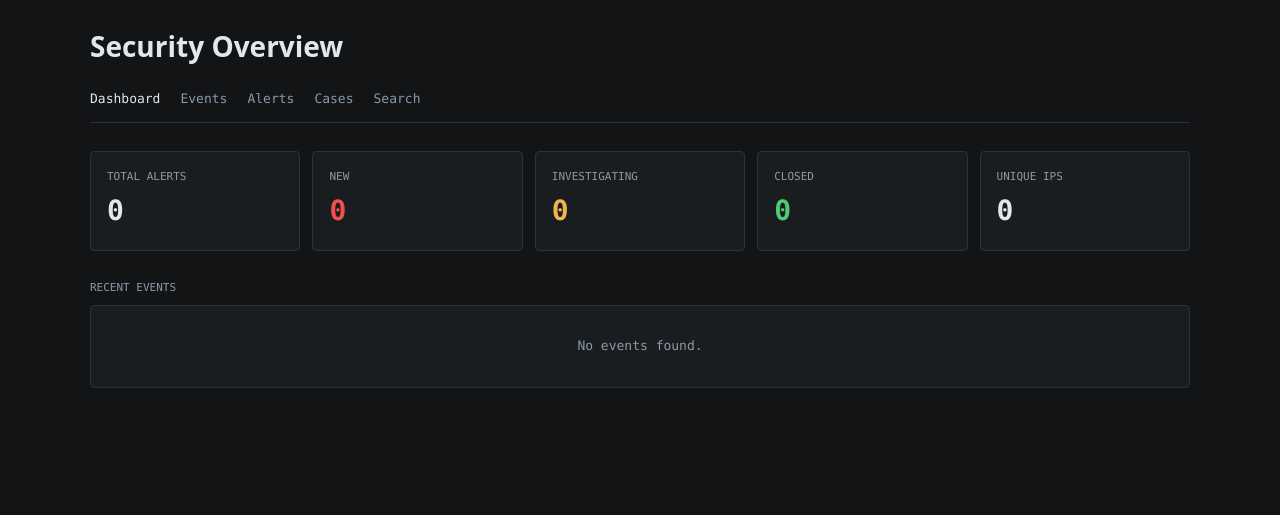
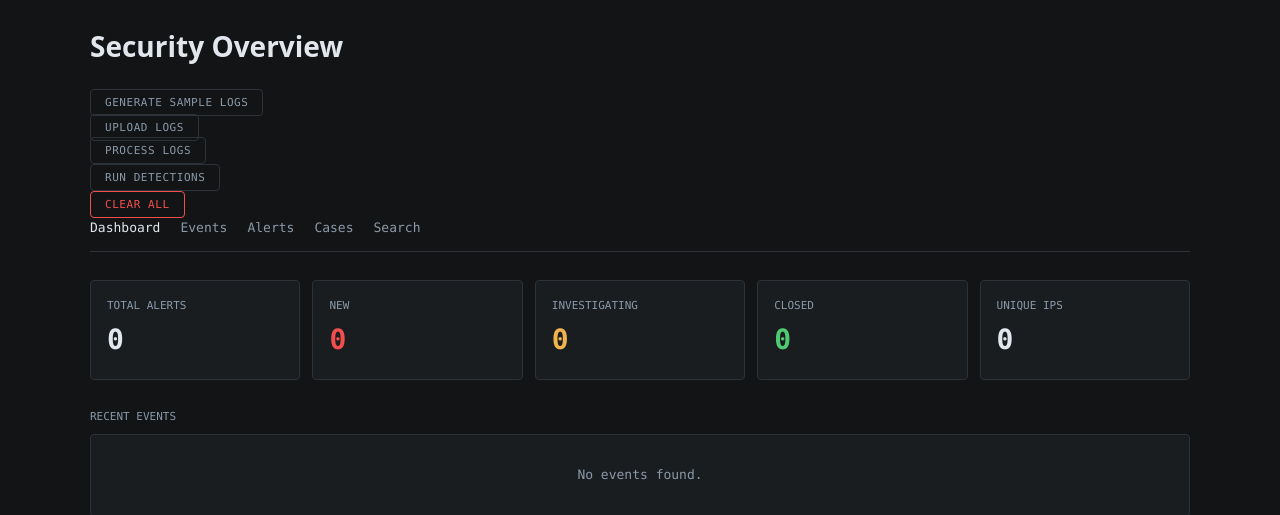
Before and after one commit to yugg755i/siem-platform, a Flask app: page / in a window 1280 px wide. Shown: the part 61-576 px from the top of the page. Run offline with Flask 3, Linux system fonts and the light colour scheme; data that the repository does not hold is empty; parts of the project's set-up code (start-up, migrations or seed data) failed here and were passed over.

Commit message:
feat: add dashboard button and styling

```diff
--- a/app.py
+++ b/app.py
@@ -1,13 +1,77 @@
-from flask import Flask, render_template, request
+import os
+from flask import Flask, render_template, request, redirect
+from generators.apache_generator import  apache_generator
+from generators.auth_generator import  auth_generator
+from generators.windows_generator import  windows_generator
 from src.database.database import (
+    create_database,
     get_event, get_alert_count_by_status, get_all_events, get_events_for_alert,
     get_alert, get_case, get_cases, get_notes,
-    get_all_alerts, get_all_cases
+    get_all_alerts, get_all_cases,
+    clear_events, clear_alerts, clear_cases, clear_notes
     )
-from src.pipeline import process_logs
+from src.pipeline import process_logs, ingest_logs, run_detections
 
 app = Flask(__name__)
 
+LOG_DIR = "logs"
+
+ALLOWED = {
+    "auth.log",
+    "apache.log",
+    "windows.log"
+}
+
+@app.route("/generate", methods=["POST"])
+def generate():
+
+    apache_generator()
+    auth_generator()
+    windows_generator()
+
+    process_logs()
+
+    return redirect("/")
+
+@app.route("/upload", methods=["POST"])
+def upload_logs():
+
+    files = request.files.getlist("logs")
+
+    for file in files:
+
+        if file.filename == "":
+            continue
+
+        if file.filename not in ALLOWED:
+            continue
+
+        path = os.path.join(LOG_DIR, file.filename)
+        file.save(path)
+
+    return redirect("/")
+
+@app.route("/process", methods=["POST"])
+def process():
+
+    ingest_logs()
+
+    return redirect("/")
+
+@app.route("/detect", methods=["POST"])
+def detections():
+
+    run_detections()
+
+    return redirect("/")
+
+@app.route("/clear", methods=["POST"])
+def clear():
+    clear_notes()
+    clear_cases()
+    clear_alerts()
+    clear_events()
+    return redirect("/")
 
 @app.route("/")
 def dashboard():
@@ -45,24 +109,20 @@ def dashboard():
         severity_counts=severity_counts,
     )
 
-
 @app.route("/events")
 def event_page():
     events = get_all_events()
     return render_template("events.html", events=events)
-
 
 @app.route("/events/<int:event_id>")
 def event_details(event_id):
     event = get_event(event_id)
     return render_template("event_details.html", event=event)
 
-
 @app.route("/alerts")
 def alerts_page():
     alerts = get_all_alerts()
     return render_template("alerts.html", alerts=alerts)
-
 
 @app.route("/alerts/<int:alert_id>")
 def alert_details(alert_id):
@@ -71,19 +131,16 @@ def alert_details(alert_id):
     cases = get_cases(alert_id)
     return render_template("alert_details.html", alert=alert, events=events, cases=cases)
 
-
 @app.route("/cases")
 def cases_page():
     cases = get_all_cases()
     return render_template("cases.html", cases=cases)
-
 
 @app.route("/cases/<int:case_id>")
 def case_details(case_id):
     case = get_case(case_id)
     notes = get_notes(case_id)
     return render_template("case_details.html", case=case, notes=notes)
-
 
 @app.route("/search")
 def search():
@@ -104,5 +161,5 @@ def search():
 
 
 if __name__ == "__main__":
-    process_logs()
+    create_database()
     app.run(debug=True)
--- a/static/style.css
+++ b/static/style.css
@@ -203,3 +203,28 @@ td.ip { font-family: var(--mono); color: var(--accent); }
 
 .empty { padding: 30px; text-align: center; color: var(--text-muted); font-family: var(--mono); }
 .table-footer { padding: 10px 14px; background: var(--surface-alt); font-size: 12px; color: var(--text-muted); }
+
+.action-btn {
+  background: transparent;
+  border: 1px solid var(--border);
+  color: var(--text-muted);
+  padding: 6px 14px;
+  border-radius: 4px;
+  font-family: var(--mono);
+  font-size: 11px;
+  cursor: pointer;
+  text-transform: uppercase;
+  letter-spacing: 0.05em;
+  transition: border-color 0.15s, color 0.15s;
+}
+.action-btn:hover {
+  border-color: var(--text-muted);
+  color: var(--text);
+}
+.action-btn--danger {
+  border-color: var(--danger);
+  color: var(--danger);
+}
+.action-btn--danger:hover {
+  background: rgba(243,78,78,0.1);
+}
--- a/templates/dashboard.html
+++ b/templates/dashboard.html
@@ -14,6 +14,29 @@
     </header>
 
     <div class="page-title">Security Overview</div>
+
+    <div class="actions">
+
+    <form action="/generate" method="POST">
+        <button type="submit" class="action-btn" title="Generate synthetic auth, Apache, and Windows logs for testing">Generate Sample Logs</button>
+    </form>
+    <form action="/upload" method="POST" enctype="multipart/form-data">
+        <label class="action-btn" style="cursor:pointer;" title="Upload your own auth.log, apache.log, or windows.log">
+            Upload Logs
+            <input type="file" name="logs" multiple accept=".log,.json" style="display:none;" onchange="this.form.submit()">
+        </label>
+    </form>
+    <form action="/process" method="POST">
+        <button type="submit" class="action-btn" title="Parse uploaded logs and store normalized events in the database">Process Logs</button>
+    </form>
+    <form action="/detect" method="POST">
+        <button type="submit" class="action-btn" title="Run detection rules against stored events and generate alerts">Run Detections</button>
+    </form>
+    <form action="/clear" method="POST">
+        <button type="submit" class="action-btn action-btn--danger" title="Wipe all events, alerts, cases, and notes from the database">Clear All</button>
+    </form>
+
+    </div>
 
     <nav class="nav">
       <a href="/" class="active">Dashboard</a>
```
